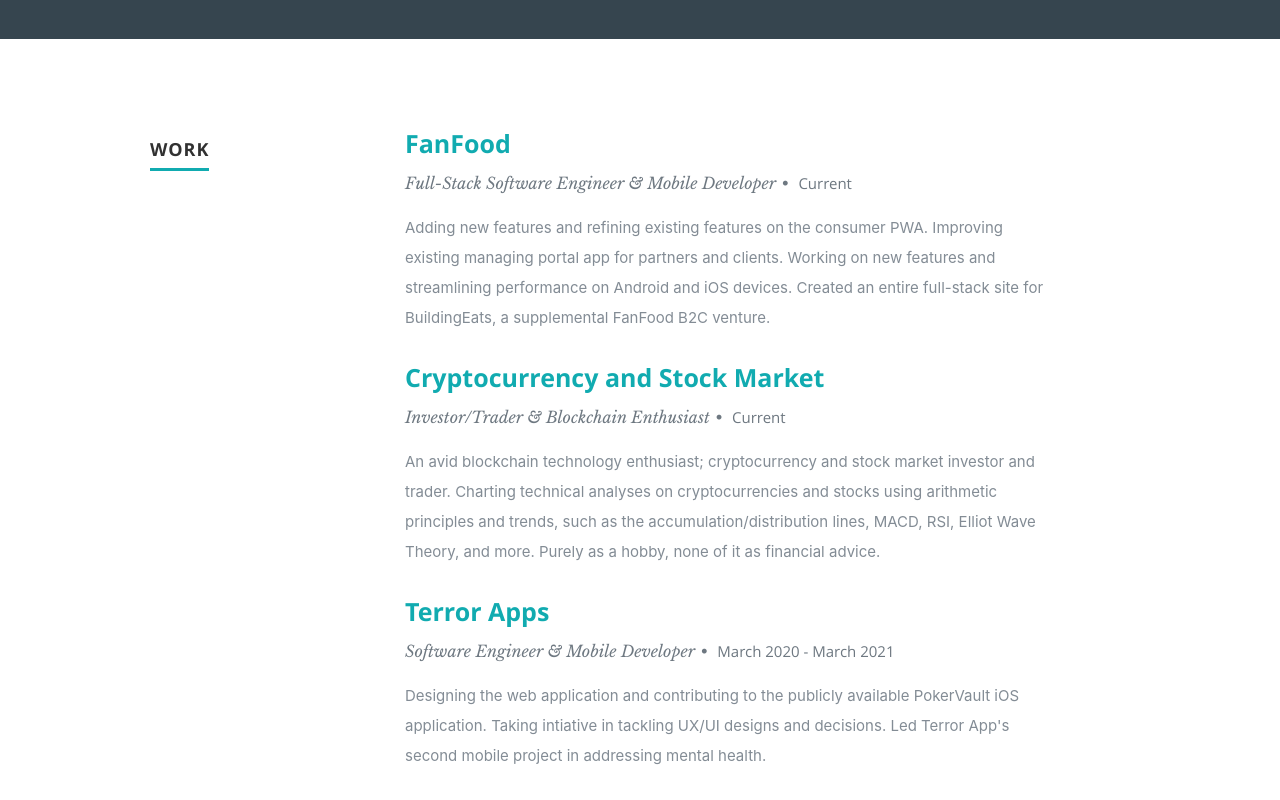
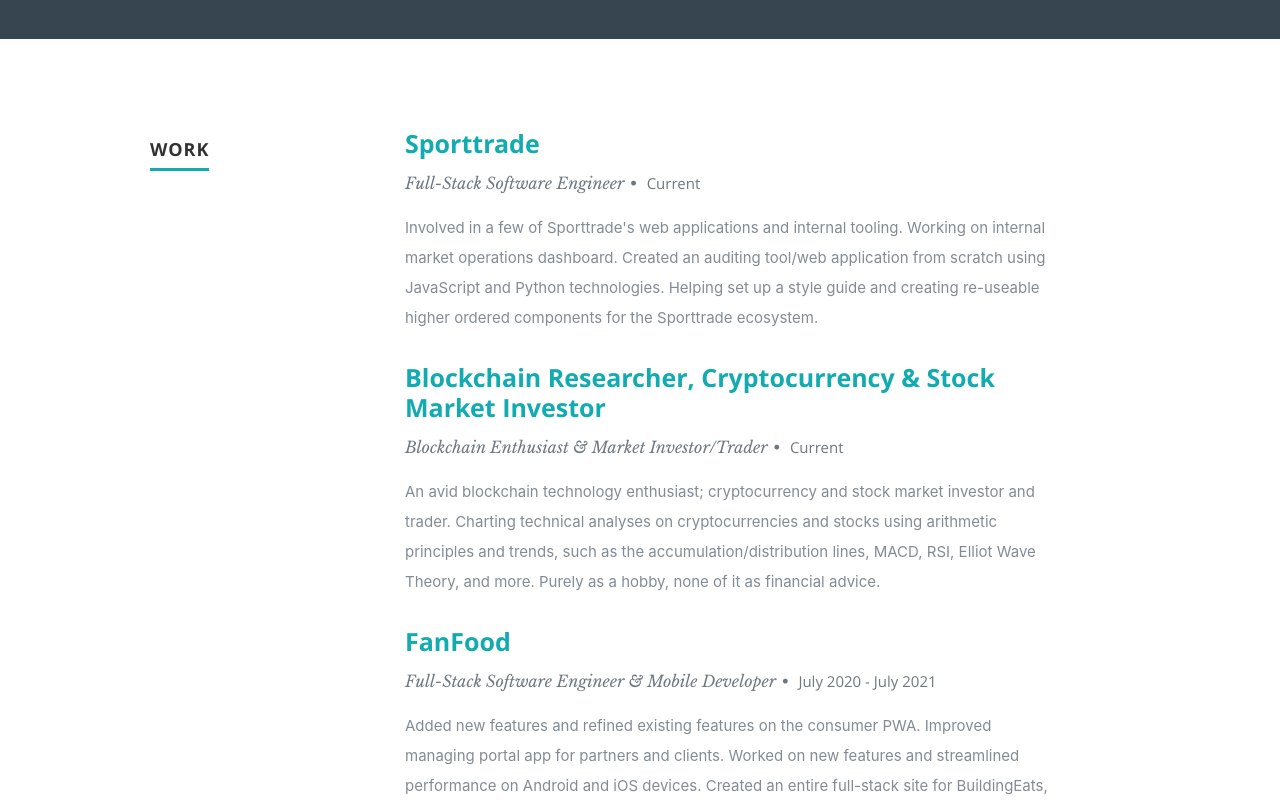
Before and after one commit to aaronsomo/portfolio, a React (Create React App) app: page / in a window 1280 px wide. Shown: the part 1380-2180 px from the top of the page. Built offline with nearby package versions, Linux system fonts and the light colour scheme.

Commit message:
updated november 2021

```diff
--- a/src/resumeData.js
+++ b/src/resumeData.js
@@ -29,7 +29,7 @@
     },
     {
       name: 'resume',
-      url: 'https://drive.google.com/file/d/1hEz6VlkGXt9iy2H32uqmwl5QMISbFnEL/view?usp=sharing',
+      url: 'https://drive.google.com/file/d/1HuVhluAAgIno0VopXmrwDN5791QEMahp/view?usp=sharing',
       className: 'fas fa-file-alt',
     },
   ],
@@ -55,22 +55,31 @@
   ],
   work: [
     {
-      CompanyName: 'FanFood',
-      link: 'https://www.fanfoodapp.com/',
-      specialization: 'Full-Stack Software Engineer & Mobile Developer',
+      CompanyName: 'Sporttrade',
+      link: 'https://www.getsporttrade.com/',
+      specialization: 'Full-Stack Software Engineer',
       // MonthOfLeaving: 'Jan',
       // YearOfLeaving: '2018',
       Achievements:
-        'Adding new features and refining existing features on the consumer PWA. Improving existing managing portal app for partners and clients. Working on new features and streamlining performance on Android and iOS devices. Created an entire full-stack site for BuildingEats, a supplemental FanFood B2C venture.',
+        "Involved in a few of Sporttrade's web applications and internal tooling. Working on internal market operations dashboard. Created an auditing tool/web application from scratch using JavaScript and Python technologies. Helping set up a style guide and creating re-useable higher ordered components for the Sporttrade ecosystem.",
     },
     {
-      CompanyName: 'Cryptocurrency and Stock Market',
+      CompanyName: 'Blockchain Researcher, Cryptocurrency & Stock Market Investor',
       link: 'https://www.tradingview.com/u/xatxay/',
-      specialization: 'Investor/Trader & Blockchain Enthusiast',
+      specialization: 'Blockchain Enthusiast & Market Investor/Trader',
       // MonthOfLeaving: 'Jan',
       // YearOfLeaving: '2019',
       Achievements:
         "An avid blockchain technology enthusiast; cryptocurrency and stock market investor and trader. Charting technical analyses on cryptocurrencies and stocks using arithmetic principles and trends, such as the accumulation/distribution lines, MACD, RSI, Elliot Wave Theory, and more. Purely as a hobby, none of it as financial advice.",
+    },
+    {
+      CompanyName: 'FanFood',
+      link: 'https://www.fanfoodapp.com/',
+      specialization: 'Full-Stack Software Engineer & Mobile Developer',
+      MonthOfLeaving: 'July 2020',
+      YearOfLeaving: 'July 2021',
+      Achievements:
+        'Added new features and refined existing features on the consumer PWA. Improved managing portal app for partners and clients. Worked on new features and streamlined performance on Android and iOS devices. Created an entire full-stack site for BuildingEats, a supplemental FanFood B2C venture.',
     },
     {
       CompanyName: 'Terror Apps',
```
Also changed, not shown: 3 other files (tests, documents, lock files or other folders).
